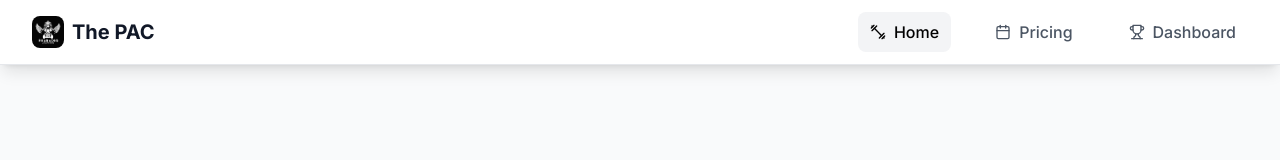
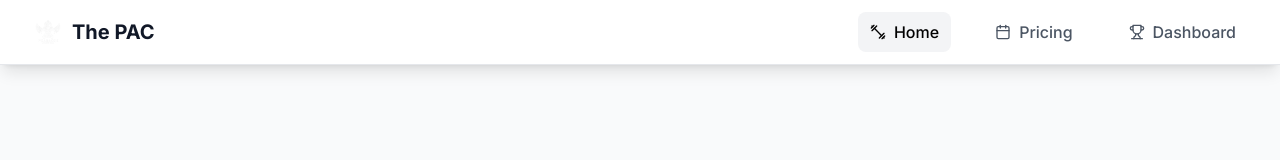
Before and after one commit to Ahmedabdelrahimm/ThePAC, a React (Create React App) app: page / in a window 1280 px wide. Shown: the top 160 px of the page. Built offline with nearby package versions, Linux system fonts and the light colour scheme; the HTML template or start-up script is replaced by a standard one.

Commit message:
Update Navbar.js

```diff
--- a/src/components/Navbar.js
+++ b/src/components/Navbar.js
@@ -20,7 +20,7 @@ const Navbar = () => {
           <Link to="/" className="flex items-center space-x-2">
                          <div className="w-8 h-8 rounded-lg flex items-center justify-center overflow-hidden">
                <img
-                 src="/pac.jpg"
+                 src="/pac-removebg-preview.png"
                  alt="The PAC Logo"
                  className="w-full h-full object-contain"
                />
```
